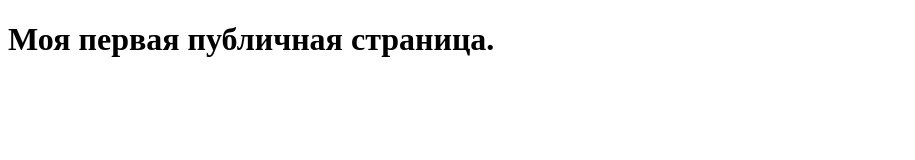
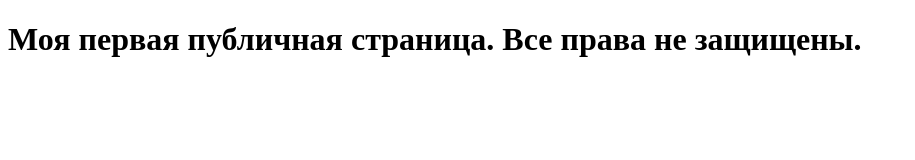
Before and after one commit to mimimitchell/testSite, a plain HTML site: page index.html in a window 1280 px wide. Shown: the whole page, without its empty margins (0-915 px from the left). Drawn offline with Linux system fonts and the light colour scheme.

Commit message:
Мы не закоммитили

```diff
--- a/index.html
+++ b/index.html
@@ -6,6 +6,6 @@
     <title>Публичная страница</title>
 </head>
 <body>
-    <h1>Моя первая публичная страница.</h1>
+    <h1>Моя первая публичная страница. Все права не защищены.</h1>
 </body>
 </html>
```
